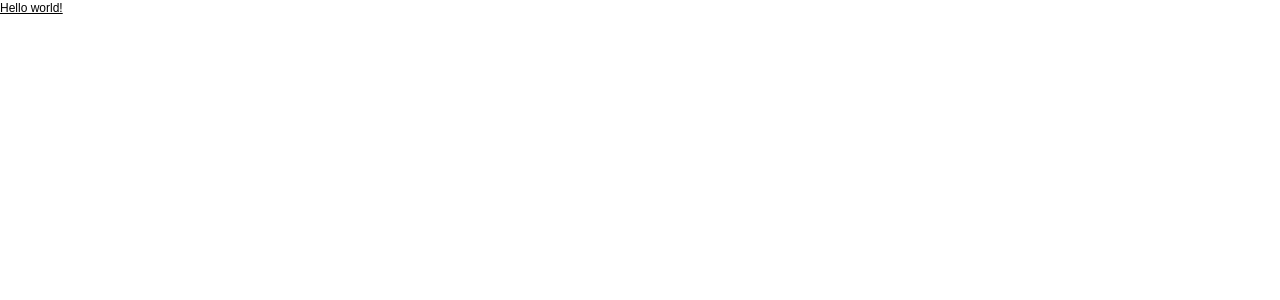
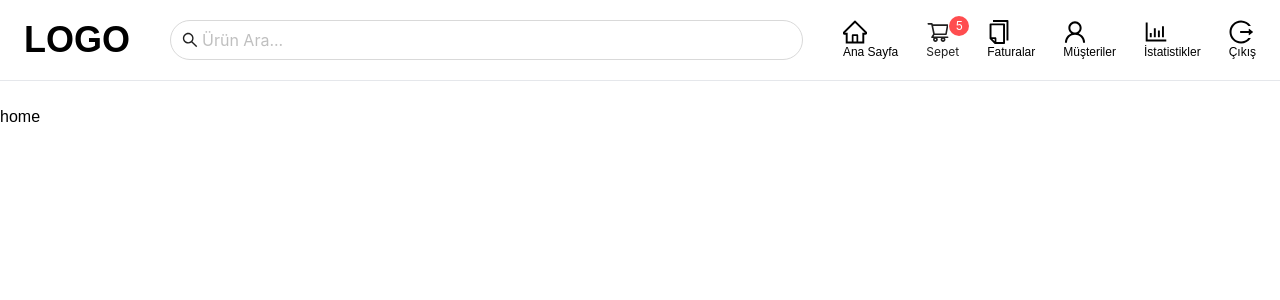
Before and after one commit to yuusufcakmak/POS-Application, a React (Create React App) app in the folder client/: page / in a window 1280 px wide. Shown: the top 300 px of the page. Built offline with nearby package versions, Linux system fonts and the light colour scheme.

Commit message:
Header-Component

```diff
--- a/client/src/App.js
+++ b/client/src/App.jsx
@@ -1,8 +1,9 @@
+import Header from "./components/header/Header";
 function App() {
   return (
     <div>
-      {" "}
-      <h1 className="text-xs  underline">Hello world!</h1>
+      <Header />
+      home
     </div>
   );
 }
--- /dev/null
+++ b/client/src/components/header/Header.jsx
@@ -0,0 +1,88 @@
+import { Badge, Input } from "antd";
+import {
+  SearchOutlined,
+  HomeOutlined,
+  ShoppingCartOutlined,
+  CopyOutlined,
+  UserOutlined,
+  BarChartOutlined,
+  LogoutOutlined,
+} from "@ant-design/icons";
+const Header = () => {
+  return (
+    <div className="border-b mb-6">
+      <header className="py-4 px-6 flex justify-between items-center gap-10">
+        <div className="logo">
+          <a href="/">
+            <h2 className="text-2xl font-bold md:text-4xl">LOGO</h2>
+          </a>
+        </div>
+        <div className="header-search flex-1 flex justify-center">
+          <Input
+            size="large"
+            placeholder="Ürün Ara..."
+            prefix={<SearchOutlined />}
+            className="rounded-full max-w-[800px]"
+          />
+        </div>
+        <div className="menu-links flex justify-between items-center gap-7 md:static fixed bottom-0 md:w-auto w-screen md:bg-transparent bg-white left-0 md:border-t-0 border-t md:px-0 px-4 py-1">
+          <a
+            href={"/"}
+            className="menu-link flex flex-col hover:text-[#40a9ff] transition-all"
+          >
+            <HomeOutlined className="md:text-2xl text-xl" />
+            <span className="md:text-xs text-[10px]">Ana Sayfa</span>
+          </a>
+          <Badge count={5} offset={[0, 6]} className="md:flex hidden">
+            <a
+              href={"/"}
+              className="menu-link flex flex-col hover:text-[#40a9ff] transition-all"
+            >
+              <ShoppingCartOutlined className="md:text-2xl text-xl" />
+              <span className="md:text-xs text-[10px]">Sepet</span>
+            </a>
+          </Badge>
+          <a
+            href={"/"}
+            className="menu-link flex flex-col hover:text-[#40a9ff] transition-all"
+          >
+            <CopyOutlined className="md:text-2xl text-xl" />
+            <span className="md:text-xs text-[10px]">Faturalar</span>
+          </a>
+          <a
+            href={"/"}
+            className="menu-link flex flex-col hover:text-[#40a9ff] transition-all"
+          >
+            <UserOutlined className="md:text-2xl text-xl" />
+            <span className="md:text-xs text-[10px]">Müşteriler</span>
+          </a>
+          <a
+            href={"/"}
+            className="menu-link flex flex-col hover:text-[#40a9ff] transition-all"
+          >
+            <BarChartOutlined className="md:text-2xl text-xl" />
+            <span className="md:text-xs text-[10px]">İstatistikler</span>
+          </a>
+          <a
+            href={"/"}
+            className="menu-link flex flex-col hover:text-[#40a9ff] transition-all"
+          >
+            <LogoutOutlined className="md:text-2xl text-xl" />
+            <span className="md:text-xs text-[10px]">Çıkış</span>
+          </a>
+        </div>
+        <Badge count={5} offset={[0, 6]} className="md:hidden flex">
+          <a
+            href={"/"}
+            className="menu-link flex flex-col hover:text-[#40a9ff] transition-all"
+          >
+            <ShoppingCartOutlined className="text-2xl" />
+            <span className="md:text-xs text-[10px]">Sepet</span>
+          </a>
+        </Badge>
+      </header>
+    </div>
+  );
+};
+
+export default Header;
```
Also changed, not shown: client/package.json (+7 -5 lines), 1 other file (tests, documents, lock files or other folders).
